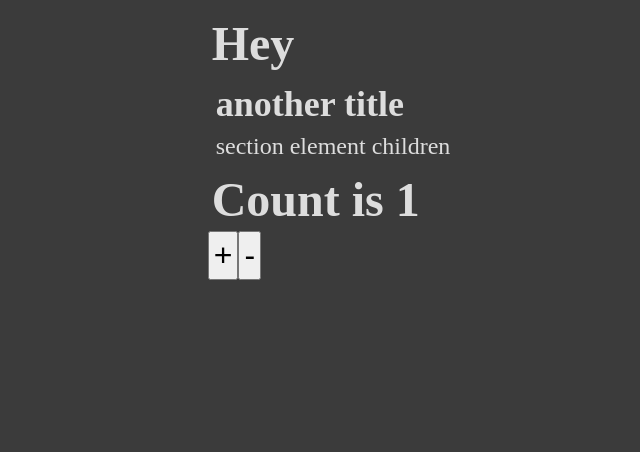
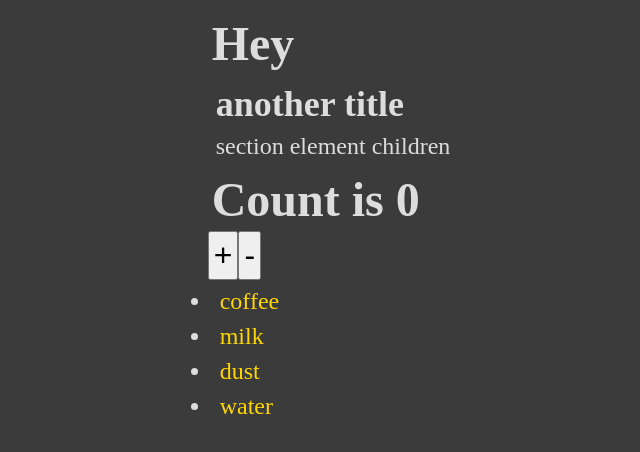
Before and after one commit to Eray-Adiyaman/vite_ts_react_project, a React (Vite) app: page / in a window 1280 px wide. Shown: the top 452 px of the page, without its empty margins (307-947 px from the left). Built offline with nearby package versions, Linux system fonts and the light colour scheme.

Commit message:
generics

```diff
--- a/src/App.tsx
+++ b/src/App.tsx
@@ -1,20 +1,23 @@
-import { useState } from "react"
-import Counter from "./components/Counter"
-import Heading from "./components/Heading"
-import { Section } from "./components/Section"
-
+import { useState } from "react";
+import Counter from "./components/Counter";
+import Heading from "./components/Heading";
+import { Section } from "./components/Section";
+import List from "./components/List";
 
 function App() {
-
-  const [count,setCount] = useState<number>(1);
+  const [count, setCount] = useState<number>(0);
 
   return (
     <>
-    <Heading title={"Hey"} />
-    <Section title="another title">section element children</Section>
-    <Counter setCount={setCount}  >Count is {count}</Counter>
+      <Heading title={"Hey"} />
+      <Section title="another title">section element children</Section>
+      <Counter setCount={setCount}>Count is {count}</Counter>
+      <List
+        items={["coffee", "milk", "dust", "water"]}
+        render={(item: string) => <span className="gold">{item}</span>}
+      />
     </>
-  )
+  );
 }
 
-export default App
+export default App;
--- /dev/null
+++ b/src/components/List.tsx
@@ -0,0 +1,17 @@
+import { ReactNode } from "react"
+
+interface ListProps<T> {
+    items: T[] //array of items
+    render: (item: T) => ReactNode
+
+}
+
+const List = <T,>({items , render}: ListProps<T>) => {
+  return (
+    <ul>
+        {items.map((item,i)=>(<li key={i}>{render(item)}</li>))}
+    </ul>
+  )
+}
+
+export default List
```
